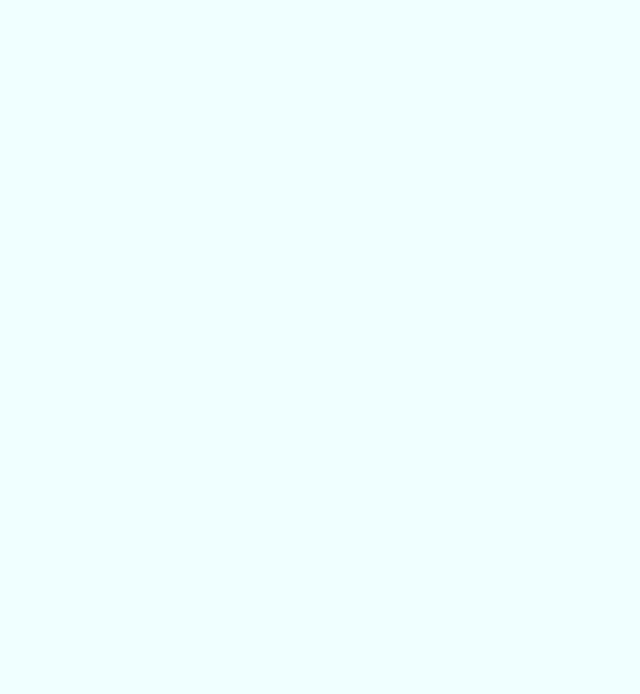
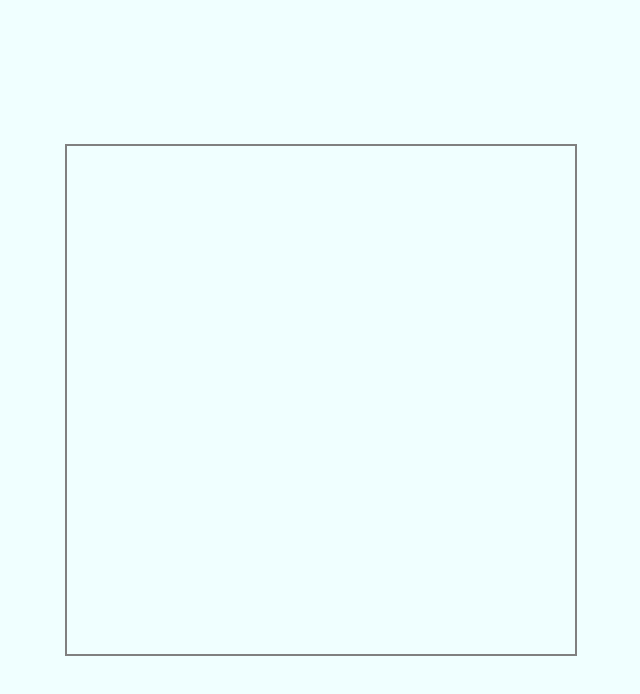
Before and after one commit to SoinRoma/react-chess, a React (Create React App) app: page / in a window 1280 px wide. Shown: the top 694 px of the page, without its empty margins (319-959 px from the left). Built offline with nearby package versions, Linux system fonts and the light colour scheme.

Commit message:
- change App.tsx

```diff
--- a/src/App.tsx
+++ b/src/App.tsx
@@ -1,9 +1,11 @@
 import React from 'react';
 import './App.css';
+import BoardComponent from "./components/BoardComponent";
 
 function App() {
   return (
     <div className="background">
+      <BoardComponent />
     </div>
   );
 }
```
